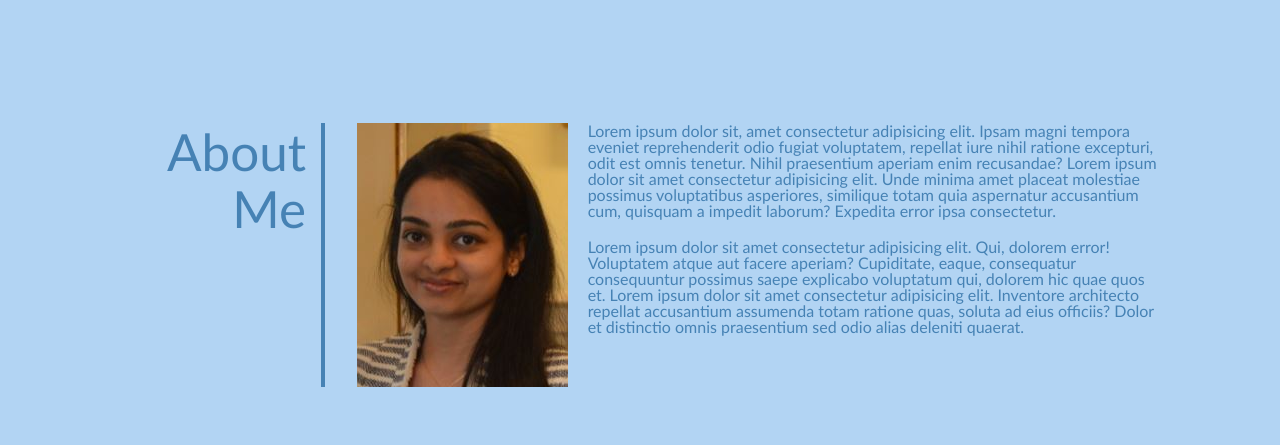
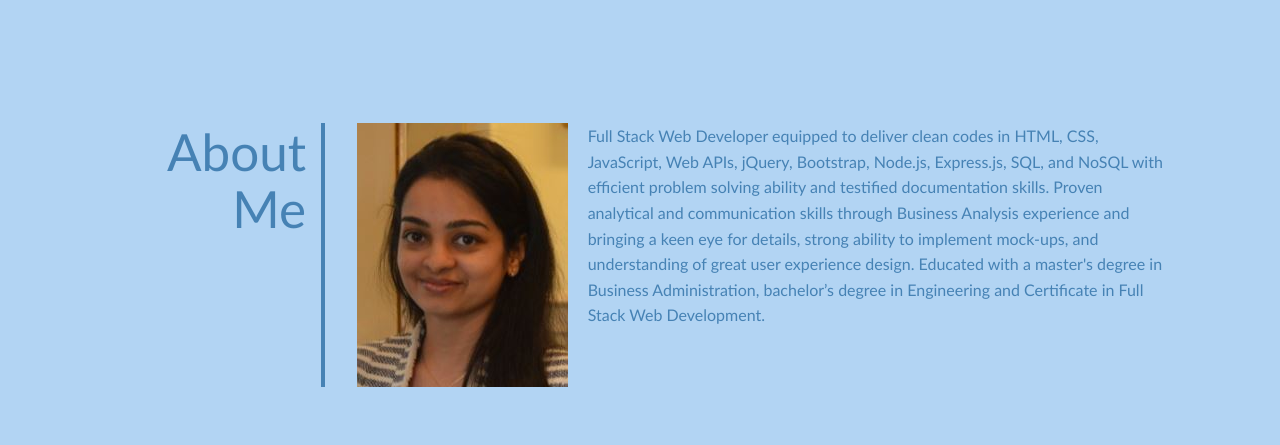
Before and after one commit to rosefrancis-tech/Portfolio, a plain HTML site: page index.html in a window 1280 px wide. Shown: the part 355-800 px from the top of the page. Drawn offline with Linux system fonts and the light colour scheme.

Commit message:
add summary

```diff
--- a/Assets/css/style.css
+++ b/Assets/css/style.css
@@ -188,6 +188,10 @@ main {
     float:left;
     margin-right: 20px;
 }
+
+#bio-summary {
+    line-height: 1.6;
+}
 /* About me style ends */
 
 /* Work style starts */
--- a/index.html
+++ b/index.html
@@ -37,22 +37,13 @@
 
             <div>
                 <img id="bio-image" src="./Assets/images/photo.jpg" alt="Photo of Rose" />
-                <p>
-                    Lorem ipsum dolor sit, amet consectetur adipisicing elit. Ipsam magni tempora eveniet reprehenderit
-                    odio
-                    fugiat voluptatem, repellat iure nihil ratione excepturi, odit est omnis tenetur. Nihil praesentium
-                    aperiam enim recusandae? Lorem ipsum dolor sit amet consectetur adipisicing elit. Unde minima amet
-                    placeat molestiae possimus voluptatibus asperiores, similique totam quia aspernatur accusantium cum,
-                    quisquam a impedit laborum? Expedita error ipsa consectetur.
-                </p>
-                <p>
-                    Lorem ipsum dolor sit amet consectetur adipisicing elit. Qui, dolorem error! Voluptatem atque aut
-                    facere
-                    aperiam? Cupiditate, eaque, consequatur consequuntur possimus saepe explicabo voluptatum qui,
-                    dolorem
-                    hic quae quos et. Lorem ipsum dolor sit amet consectetur adipisicing elit. Inventore architecto
-                    repellat accusantium assumenda totam ratione quas, soluta ad eius officiis? Dolor et distinctio
-                    omnis praesentium sed odio alias deleniti quaerat.
+                <p id="bio-summary">
+                    Full Stack Web Developer equipped to deliver clean codes in HTML, CSS, JavaScript, Web APIs, jQuery,
+                    Bootstrap, Node.js, Express.js, SQL, and NoSQL with efficient problem solving ability and testified
+                    documentation skills. Proven analytical and communication skills through Business Analysis
+                    experience and bringing a keen eye for details, strong ability to implement mock-ups, and
+                    understanding of great user experience design. Educated with a master's degree in Business
+                    Administration, bachelor’s degree in Engineering and Certificate in Full Stack Web Development.
                 </p>
             </div>
         </section>
```
